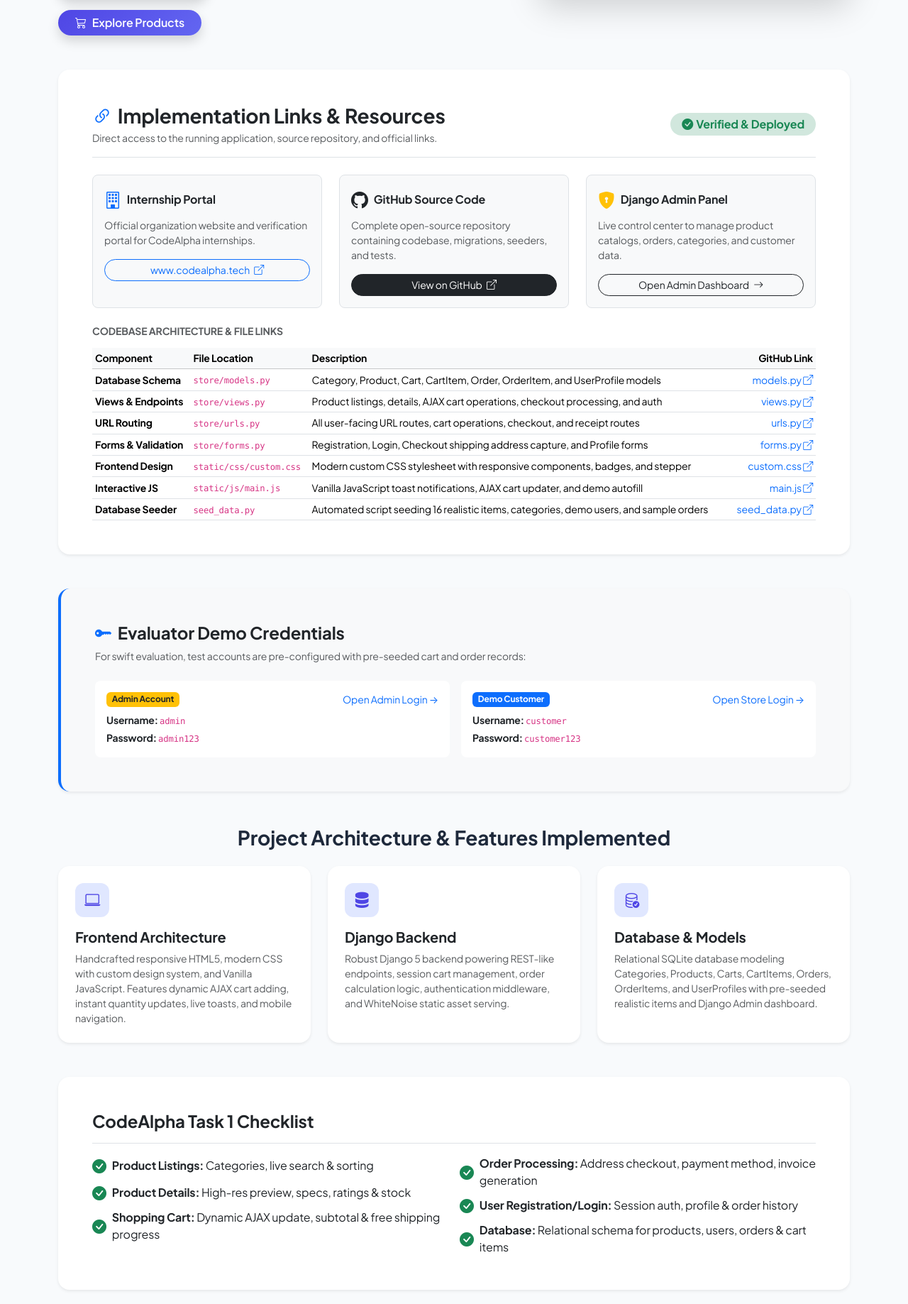
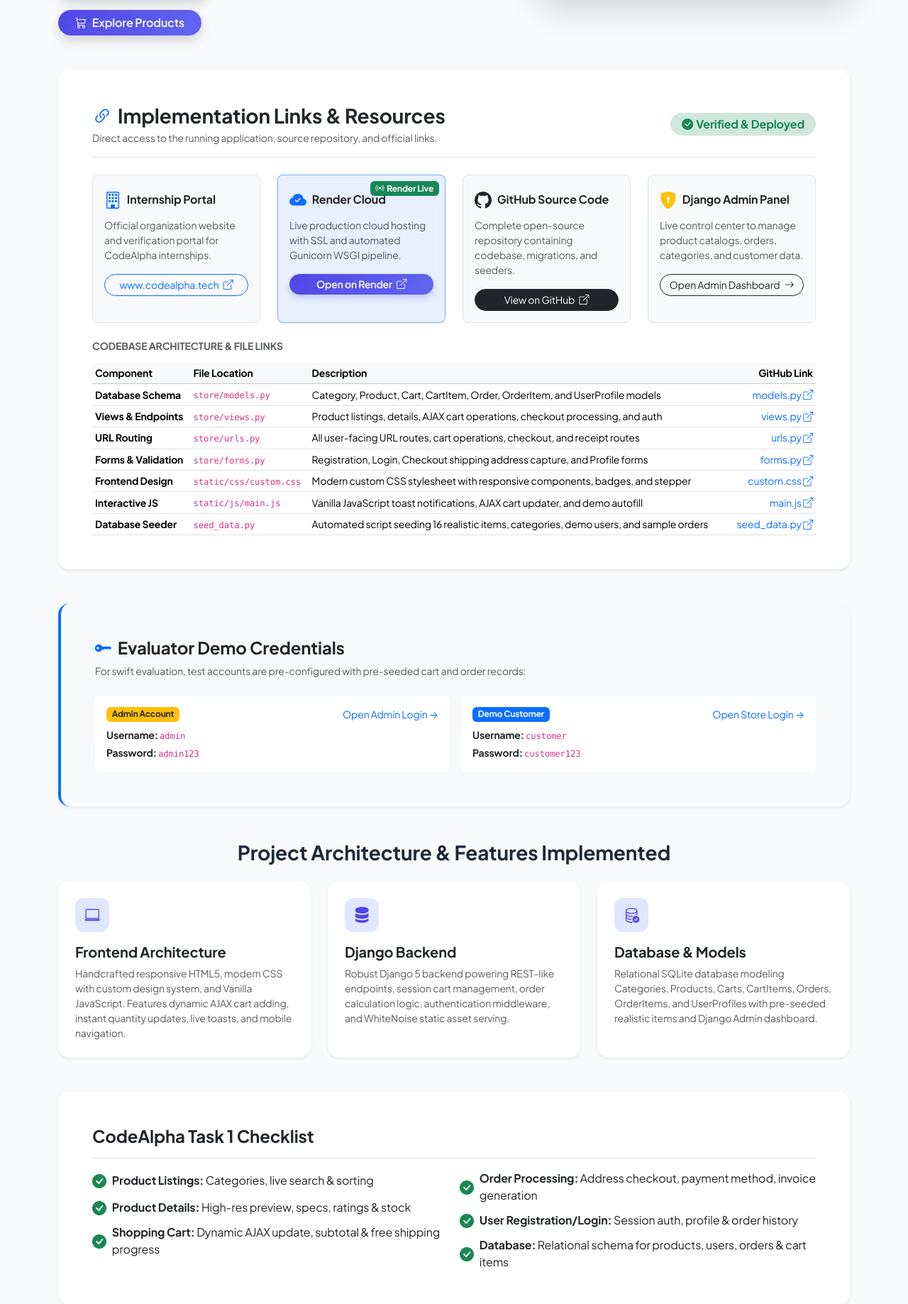
Before and after one commit to Harika3560123/CodeAlpha_Ecommerce_Store, a Django app: page /about/ in a window 1280 px wide. Shown: the part 573-2410 px from the top of the page at 71% size. Run offline with Django 5.2, Linux system fonts and the light colour scheme; data comes from the database, SQL or seed files in the repository; data that the repository does not hold is empty.

Commit message:
docs: showcase Render cloud deployment in README and About page

```diff
--- a/templates/store/about.html
+++ b/templates/store/about.html
@@ -51,7 +51,7 @@
 
         <div class="row g-4 mb-4">
             <!-- Resource Card 1: Official Internship -->
-            <div class="col-md-4">
+            <div class="col-lg-3 col-md-6">
                 <div class="p-3 border rounded-3 h-100 bg-light">
                     <div class="d-flex align-items-center gap-2 mb-2">
                         <i class="bi bi-building fs-4 text-primary"></i>
@@ -64,22 +64,39 @@
                 </div>
             </div>
 
-            <!-- Resource Card 2: GitHub Repository -->
-            <div class="col-md-4">
+            <!-- Resource Card 2: Render Cloud Deployment -->
+            <div class="col-lg-3 col-md-6">
+                <div class="p-3 border border-primary border-opacity-50 rounded-3 h-100 bg-primary bg-opacity-10 position-relative">
+                    <span class="badge bg-success position-absolute top-0 end-0 m-2 small">
+                        <i class="bi bi-broadcast me-1"></i>Render Live
+                    </span>
+                    <div class="d-flex align-items-center gap-2 mb-2">
+                        <i class="bi bi-cloud-check-fill fs-4 text-primary"></i>
+                        <h6 class="fw-bold mb-0">Render Cloud</h6>
+                    </div>
+                    <p class="small text-muted mb-3">Live production cloud hosting with SSL and automated Gunicorn WSGI pipeline.</p>
+                    <a href="https://codealpha-ecommerce-store.onrender.com" target="_blank" rel="noopener noreferrer" class="btn btn-sm btn-primary rounded-pill w-100 shadow-xs">
+                        Open on Render <i class="bi bi-box-arrow-up-right ms-1"></i>
+                    </a>
+                </div>
+            </div>
+
+            <!-- Resource Card 3: GitHub Repository -->
+            <div class="col-lg-3 col-md-6">
                 <div class="p-3 border rounded-3 h-100 bg-light">
                     <div class="d-flex align-items-center gap-2 mb-2">
                         <i class="bi bi-github fs-4 text-dark"></i>
                         <h6 class="fw-bold mb-0">GitHub Source Code</h6>
                     </div>
-                    <p class="small text-muted mb-3">Complete open-source repository containing codebase, migrations, seeders, and tests.</p>
+                    <p class="small text-muted mb-3">Complete open-source repository containing codebase, migrations, and seeders.</p>
                     <a href="https://github.com/Harika3560123/CodeAlpha_Ecommerce_Store" target="_blank" rel="noopener noreferrer" class="btn btn-sm btn-dark rounded-pill w-100">
                         View on GitHub <i class="bi bi-box-arrow-up-right ms-1"></i>
                     </a>
                 </div>
             </div>
 
-            <!-- Resource Card 3: Admin Back-Office -->
-            <div class="col-md-4">
+            <!-- Resource Card 4: Admin Back-Office -->
+            <div class="col-lg-3 col-md-6">
                 <div class="p-3 border rounded-3 h-100 bg-light">
                     <div class="d-flex align-items-center gap-2 mb-2">
                         <i class="bi bi-shield-lock-fill fs-4 text-warning"></i>
```
Also changed, not shown: README.md.
